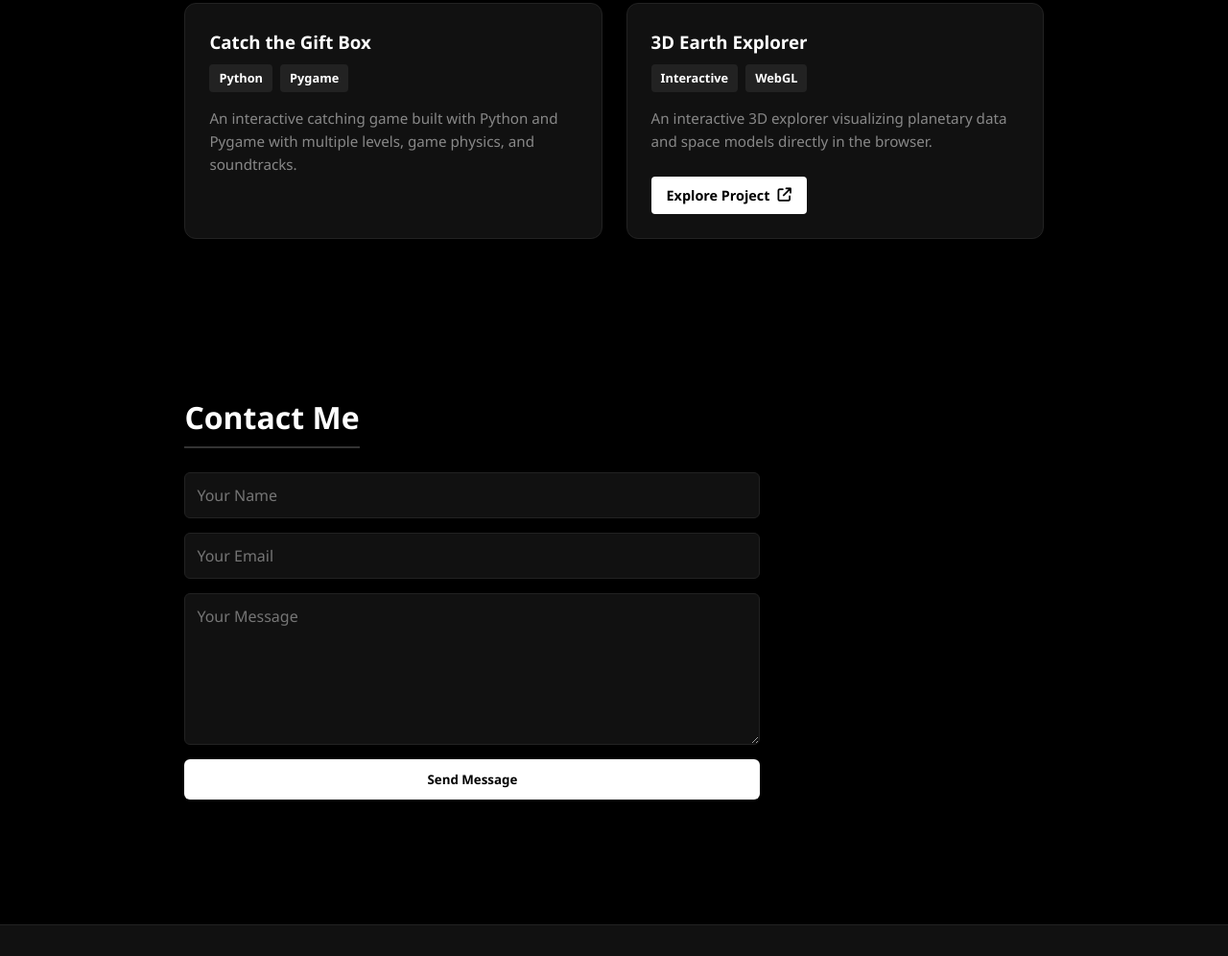
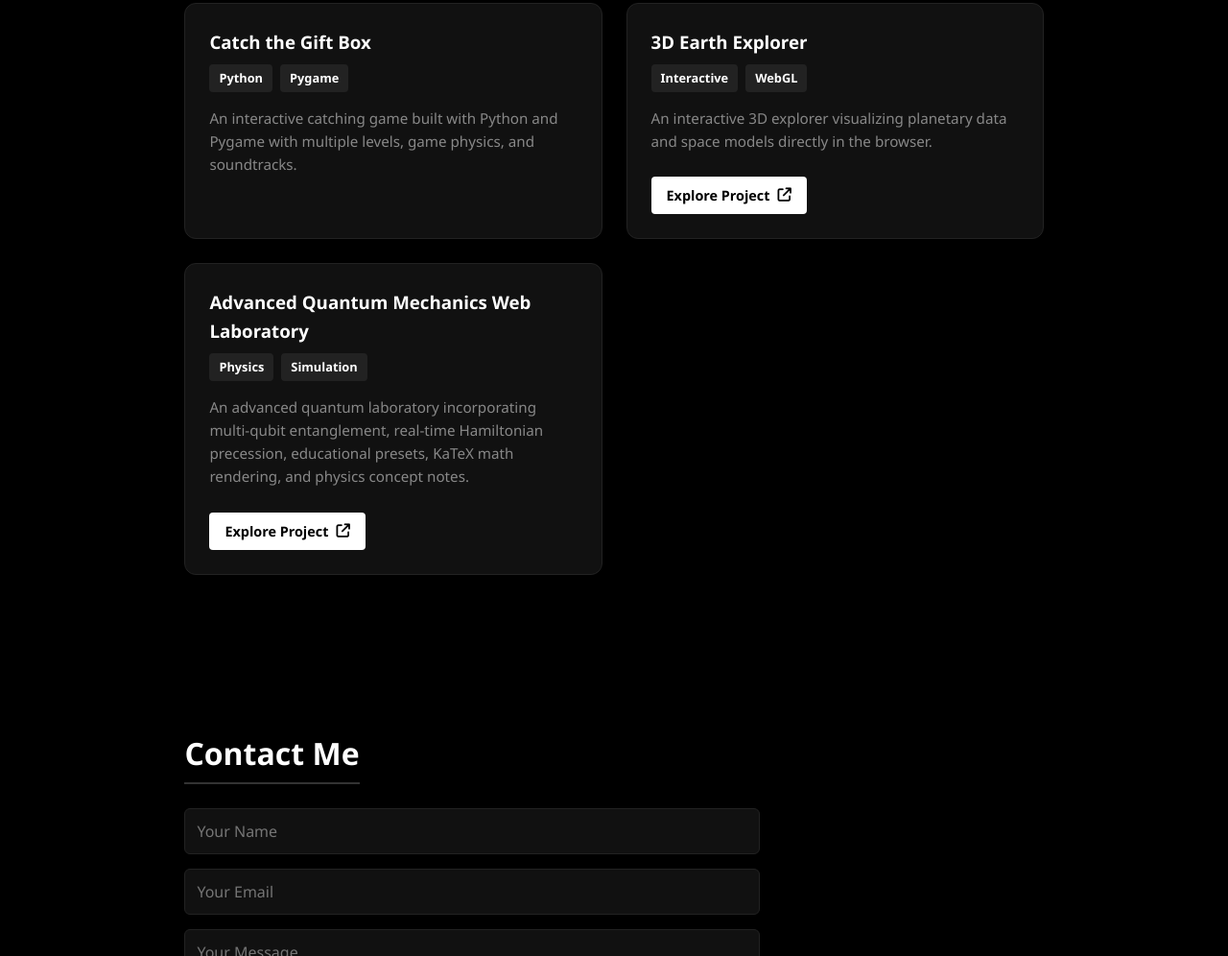
Before and after one commit to Prasiddha976/My-portfolio, a plain HTML site: page index.html in a window 1280 px wide. Shown: the part 2693-3689 px from the top of the page at 96% size. Drawn offline with Linux system fonts and the light colour scheme.

Commit message:
Update index.html

```diff
--- a/index.html
+++ b/index.html
@@ -342,7 +342,7 @@
 
             </div>
 
-            <!-- PROJECT 4 (3D Earth Explorer) -->
+            <!-- PROJECT 4 -->
             <div class="project-card">
 
                 <div class="project-info">
@@ -370,6 +370,41 @@
                     </p>
 
                     <a href="https://prasiddha976.github.io/Pg-explorer/" target="_blank" rel="noopener noreferrer" class="project-link-btn">
+                        Explore Project <i class="fa-solid fa-arrow-up-right-from-square"></i>
+                    </a>
+
+                </div>
+
+            </div>
+
+            <!-- PROJECT 5 (Advanced Quantum Mechanics Web Laboratory) -->
+            <div class="project-card">
+
+                <div class="project-info">
+
+                    <h3>
+                        Advanced Quantum Mechanics Web Laboratory
+                    </h3>
+
+
+                    <div class="tags">
+
+                        <span class="tag">
+                            Physics
+                        </span>
+
+                        <span class="tag">
+                            Simulation
+                        </span>
+
+                    </div>
+
+
+                    <p>
+                        An advanced quantum laboratory incorporating multi-qubit entanglement, real-time Hamiltonian precession, educational presets, KaTeX math rendering, and physics concept notes.
+                    </p>
+
+                    <a href="https://prasiddha976.github.io/Quantum-lab/" target="_blank" rel="noopener noreferrer" class="project-link-btn">
                         Explore Project <i class="fa-solid fa-arrow-up-right-from-square"></i>
                     </a>
 
```
